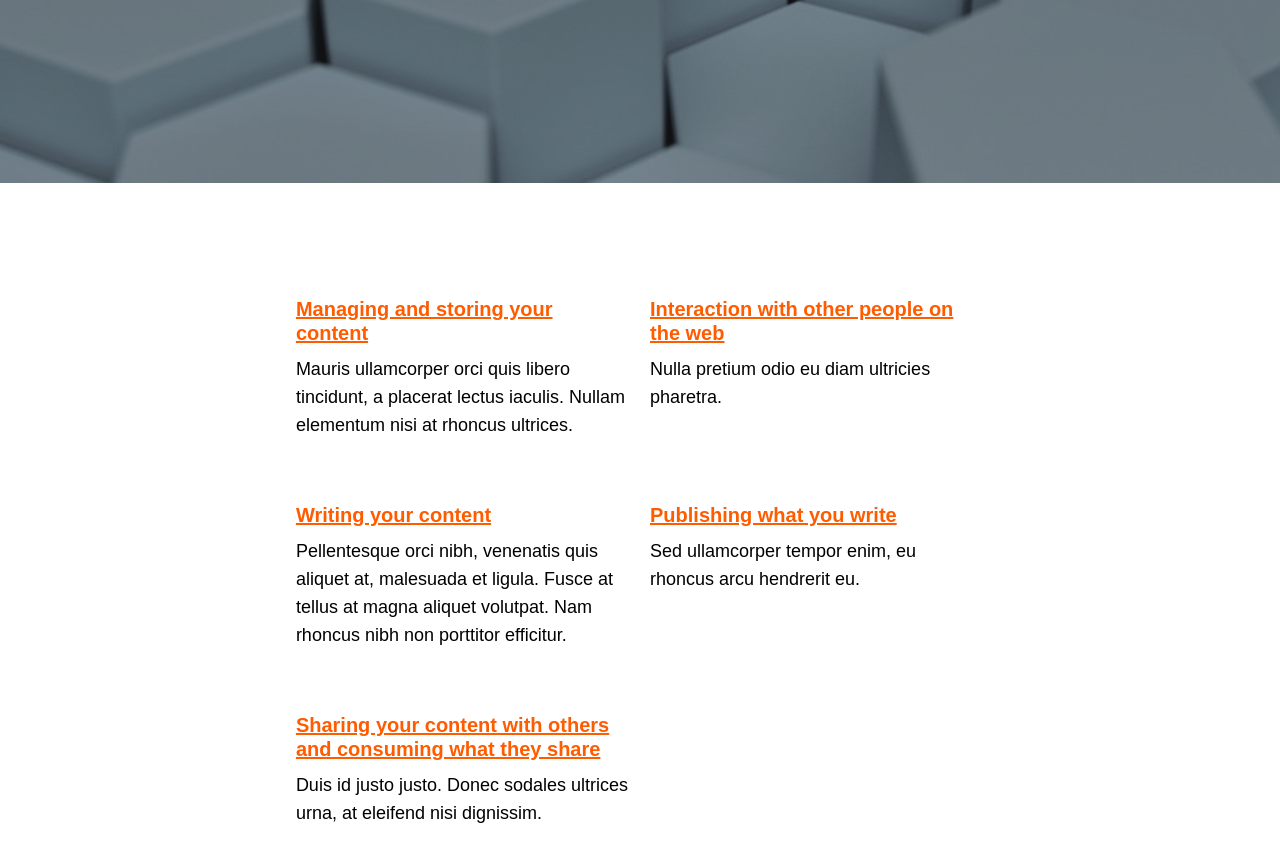
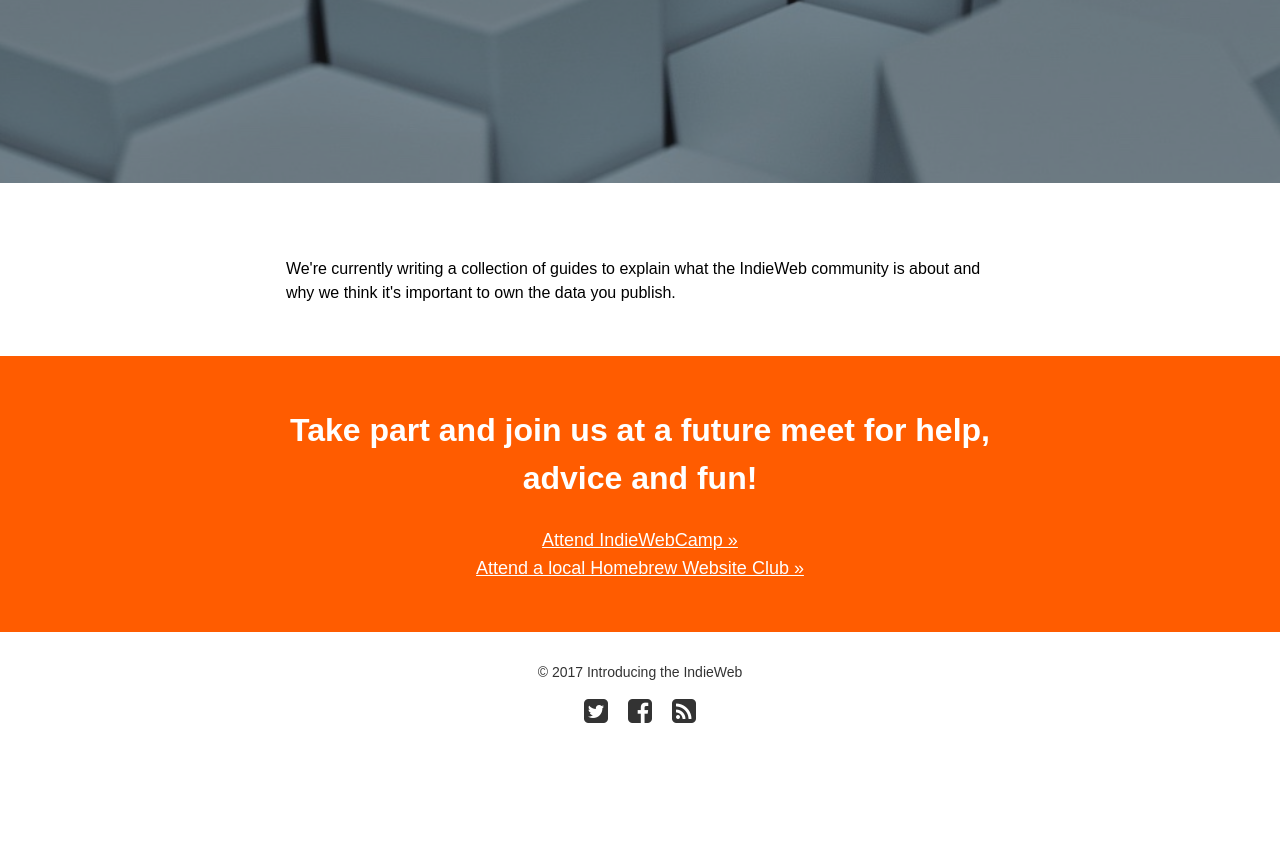
Before and after one commit to calumryan/indieweb, a Jekyll site: the page built from index.html, in a window 1280 px wide and 900 px high, scrolled down 781 px. Shown: the top 862 px of the window. Built offline with Jekyll 4.4.1, drawn with Linux system fonts in a browser that asks for light colours; after the commit the page ends 1537 px from its top, so only the background shows below that.

Commit message:
Reconfigure

```diff
--- a/_data/navigation.yml
+++ b/_data/navigation.yml
@@ -2,9 +2,9 @@
 
 
 - title: Home
-  url: /indieweb/
+  url: /
   type: nav-home
 
 - title: Search
-  url: /indieweb/search/
+  url: /search/
   type: nav-normal
--- a/index.html
+++ b/index.html
@@ -6,10 +6,12 @@ search_omit: true
 logo: true
 ---
 
-<ul class="articles-navigation">
-  <li><div><h3><a href="/indieweb/content-management/">Managing and storing your content</a></h3><p>Mauris ullamcorper orci quis libero tincidunt, a placerat lectus iaculis. Nullam elementum nisi at rhoncus ultrices.</p></div></li>
-  <li><div><h3><a href="/indieweb/interaction/">Interaction with other people on the web</a></h3><p>Nulla pretium odio eu diam ultricies pharetra.</p></div></li>
-  <li><div><h3><a href="/indieweb/writing/">Writing your content</a></h3><p>Pellentesque orci nibh, venenatis quis aliquet at, malesuada et ligula. Fusce at tellus at magna aliquet volutpat. Nam rhoncus nibh non porttitor efficitur.</p></div></li>
-  <li><div><h3><a href="/indieweb/publishing/">Publishing what you write</a></h3><p>Sed ullamcorper tempor enim, eu rhoncus arcu hendrerit eu.</p></div></li>
-  <li><div><h3><a href="/indieweb/sharing/">Sharing your content with others and consuming what they share</a></h3><p>Duis id justo justo. Donec sodales ultrices urna, at eleifend nisi dignissim.</p></div></li>
-</ul>
+We're currently writing a collection of guides to explain what the IndieWeb community is about and why we think it's important to own the data you publish.
+
+<!-- <ul class="articles-navigation">
+  <li><div><h3><a href="/content-management/">Managing and storing your content</a></h3><p>Mauris ullamcorper orci quis libero tincidunt, a placerat lectus iaculis. Nullam elementum nisi at rhoncus ultrices.</p></div></li>
+  <li><div><h3><a href="/interaction/">Interaction with other people on the web</a></h3><p>Nulla pretium odio eu diam ultricies pharetra.</p></div></li>
+  <li><div><h3><a href="/writing/">Writing your content</a></h3><p>Pellentesque orci nibh, venenatis quis aliquet at, malesuada et ligula. Fusce at tellus at magna aliquet volutpat. Nam rhoncus nibh non porttitor efficitur.</p></div></li>
+  <li><div><h3><a href="/publishing/">Publishing what you write</a></h3><p>Sed ullamcorper tempor enim, eu rhoncus arcu hendrerit eu.</p></div></li>
+  <li><div><h3><a href="/sharing/">Sharing your content with others and consuming what they share</a></h3><p>Duis id justo justo. Donec sodales ultrices urna, at eleifend nisi dignissim.</p></div></li>
+</ul> -->
```
Also changed, not shown: interaction/index.html (+0 -7 lines).
